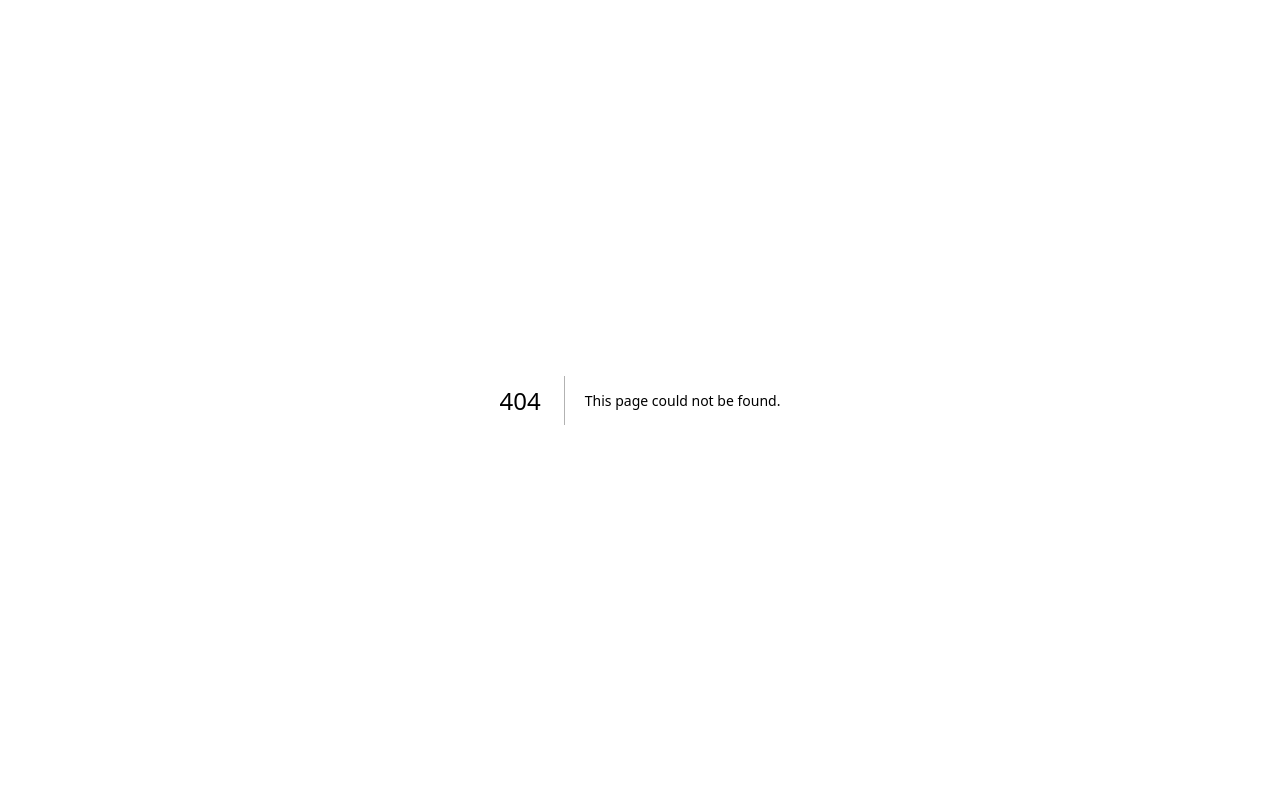
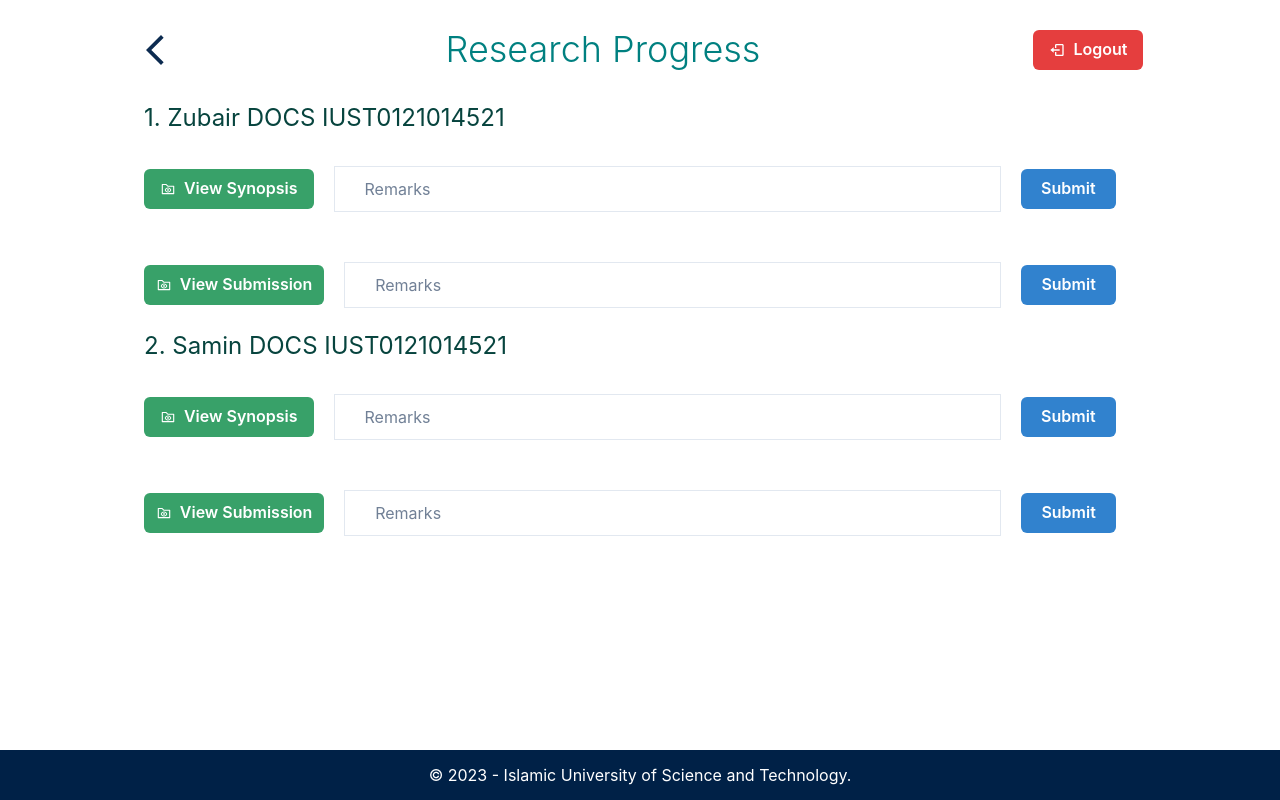
Before and after one commit to UmmarHamid/iust-scholars-portal, a Next.js app: page /supervisor/researchprogress in a window 1280 px wide. Before the commit this address had no page. Built offline with nearby package versions, Linux system fonts and the light colour scheme.

Commit message:
add research-progress

```diff
--- /dev/null
+++ b/pages/supervisor/researchprogress/index.tsx
@@ -0,0 +1,163 @@
+import styled from 'styled-components';
+import { MdArrowBackIosNew } from 'react-icons/md';
+import {
+  Box,
+  Button,
+  Container,
+  Heading,
+  Input,
+  Stack,
+  Text,
+} from '@chakra-ui/react';
+import { BiLogOut } from 'react-icons/bi';
+import { AiOutlineFolderView } from 'react-icons/ai';
+import Head from 'next/head';
+import Link from 'next/link';
+import Logo from '@/components/Logo/Logo';
+const StyledIcon = styled.h1`
+  font-size: 42px;
+  font-weight: 700;
+  color: #0c2b50;
+`;
+const StyledFooter = styled.footer`
+  bottom: 0;
+  position: fixed;
+  width: 100%;
+  background-color: #002147;
+  color: #fff;
+  text-align: center;
+  line-height: 50px;
+`;
+export const index = () => {
+  return (
+    <>
+      <Head>
+        <title>Research Progress</title>
+      </Head>
+      <Box
+        display={'flex'}
+        justifyContent={'space-around'}
+        alignItems={'center'}
+        height={'100px'}
+      >
+        <Link href='/drc'>
+          <StyledIcon>{<MdArrowBackIosNew size={36} />}</StyledIcon>
+        </Link>
+        <Heading as={'h2'} color={'teal'} fontWeight={300}>
+          Research Progress
+        </Heading>
+        <Button colorScheme='red' leftIcon={<BiLogOut />}>
+          Logout
+        </Button>
+      </Box>
+      <Container maxWidth={'5xl'}>
+        <Text fontSize={'2xl'} color={'#07443E'}>
+          1. Zubair DOCS IUST0121014521
+        </Text>
+        <Box
+          marginTop={'1%'}
+          display={'flex'}
+          justifyContent={'space-around'}
+          alignItems={'center'}
+        >
+          <Button
+            leftIcon={<AiOutlineFolderView />}
+            padding={'10px 40px'}
+            colorScheme='green'
+          >
+            View Synopsis
+          </Button>
+          <Input
+            type='text'
+            placeholder='Remarks'
+            padding={'10px 30px'}
+            size='2xl'
+            margin={'20px 20px'}
+          />
+          <Button padding={'10px 30px'} colorScheme='blue' marginRight={'20px'}>
+            Submit
+          </Button>
+        </Box>
+        <Box
+          marginTop={'1%'}
+          display={'flex'}
+          justifyContent={'space-around'}
+          alignItems={'center'}
+        >
+          <Button
+            leftIcon={<AiOutlineFolderView />}
+            padding={'10px 40px'}
+            colorScheme='green'
+          >
+            View Submission
+          </Button>
+          <Input
+            type='text'
+            placeholder='Remarks'
+            padding={'10px 30px'}
+            size='2xl'
+            margin={'20px 20px'}
+          />
+          <Button padding={'10px 30px'} colorScheme='blue' marginRight={'20px'}>
+            Submit
+          </Button>
+        </Box>
+        <Text fontSize={'2xl'} color={'#07443E'}>
+          2. Samin DOCS IUST0121014521
+        </Text>
+        <Box
+          marginTop={'1%'}
+          display={'flex'}
+          justifyContent={'space-around'}
+          alignItems={'center'}
+        >
+          <Button
+            leftIcon={<AiOutlineFolderView />}
+            padding={'10px 40px'}
+            colorScheme='green'
+          >
+            View Synopsis
+          </Button>
+          <Input
+            type='text'
+            placeholder='Remarks'
+            padding={'10px 30px'}
+            size='2xl'
+            margin={'20px 20px'}
+          />
+          <Button padding={'10px 30px'} colorScheme='blue' marginRight={'20px'}>
+            Submit
+          </Button>
+        </Box>
+        <Box
+          marginTop={'1%'}
+          display={'flex'}
+          justifyContent={'space-around'}
+          alignItems={'center'}
+        >
+          <Button
+            leftIcon={<AiOutlineFolderView />}
+            padding={'10px 40px'}
+            colorScheme='green'
+          >
+            View Submission
+          </Button>
+          <Input
+            type='text'
+            placeholder='Remarks'
+            padding={'10px 30px'}
+            size='2xl'
+            margin={'20px 20px'}
+          />
+          <Button padding={'10px 30px'} colorScheme='blue' marginRight={'20px'}>
+            Submit
+          </Button>
+        </Box>
+      </Container>
+      <StyledFooter>
+        © 2023 - Islamic University of Science and Technology.
+      </StyledFooter>
+    </>
+  );
+};
+export default index;
```
